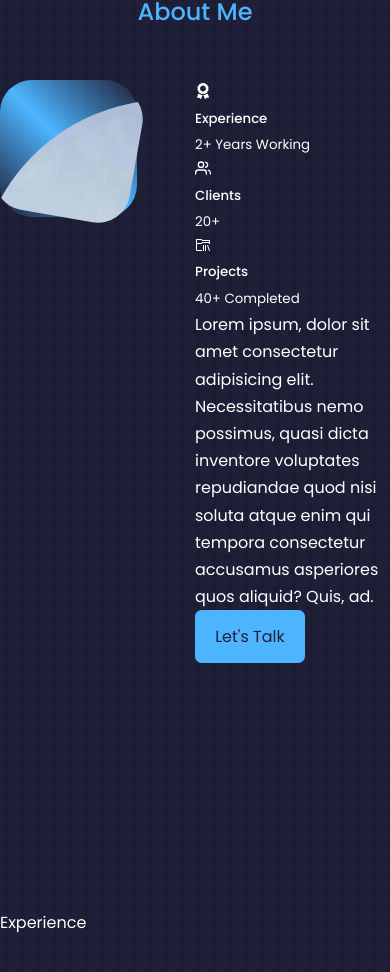
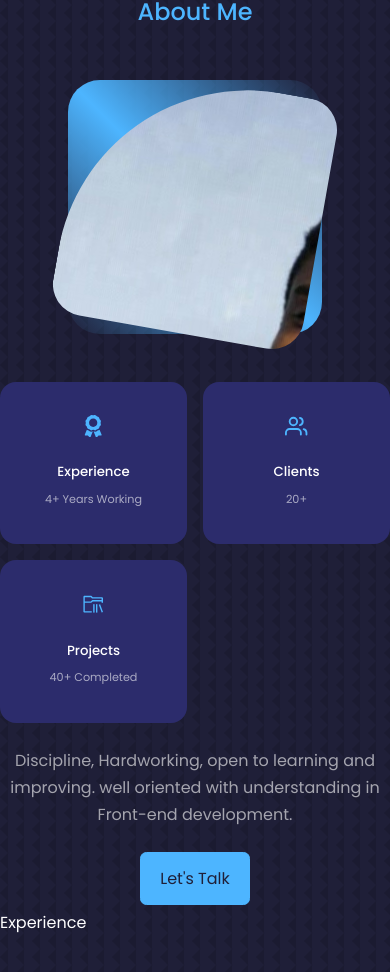
Before and after one commit to quarshie133/my-react-portfolio-website, a React (Create React App) app: page / in a window 390 px wide. Shown: the part 971-1943 px from the top of the page. Built offline with nearby package versions, Linux system fonts and the light colour scheme.

Commit message:
about layout styling

```diff
--- a/src/components/about/About.jsx
+++ b/src/components/about/About.jsx
@@ -22,7 +22,7 @@ const About = () => {
             <article className="about__card">
               <FaAward className="about__icon" />
               <h5>Experience</h5>
-              <small>2+ Years Working</small>
+              <small>4+ Years Working</small>
             </article>
 
             <article className="about__card">
@@ -36,14 +36,14 @@ const About = () => {
               <h5>Projects</h5>
               <small>40+ Completed</small>
             </article>
-            <p>
-              Lorem ipsum, dolor sit amet consectetur adipisicing elit.
-              Necessitatibus nemo possimus, quasi dicta inventore voluptates
-              repudiandae quod nisi soluta atque enim qui tempora consectetur
-              accusamus asperiores quos aliquid? Quis, ad.
-            </p>
-            <a href="#contact" className="btn btn-primary">Let's Talk</a>
           </div>
+          <p>
+            Discipline, Hardworking, open to learning and improving. well
+            oriented with understanding in Front-end development.
+          </p>
+          <a href="#contact" className="btn btn-primary">
+            Let's Talk
+          </a>
         </div>
       </div>
     </section>
--- a/src/components/about/about.css
+++ b/src/components/about/about.css
@@ -2,6 +2,7 @@
   display: grid;
   grid-template-columns: 35% 50%;
   gap: 15%;
+  /* gap: 10%; */
 }
 
 .about__me {
@@ -19,9 +20,92 @@
 }
 
 .about__me-image {
-    width: 100%;
-    height: 100%;
-    border-radius: 2rem;
-    overflow: hidden;
-    transform: rotate(10deg);
+  width: 100%;
+  height: 100%;
+  border-radius: 2rem;
+  overflow: hidden;
+  transform: rotate(10deg);
+  transition: var(--transition);
 }
+
+.about__me-image:hover {
+  transform: rotate(0);
+}
+
+.about__cards {
+  display: grid;
+  grid-template-columns: repeat(3, 1fr);
+  gap: 1.5rem;
+}
+
+.about__card {
+  background: var(--color-bg-variant);
+  border: 1px solid transparent;
+  border-radius: 1rem;
+  padding: 2rem;
+  text-align: center;
+  transition: var(--transition);
+}
+
+.about__card:hover {
+  background: transparent;
+  border-color: var(--color-primary-variant);
+  cursor: default;
+}
+
+.about__icon {
+  color: var(--color-primary);
+  font-size: 1.4rem;
+  margin-bottom: 1rem;
+}
+
+.about__icon h5 {
+  font-size: 0.95rem;
+}
+
+.about__card small {
+  font-size: 0.7rem;
+  color: var(--color-light);
+}
+
+.about__content p {
+  margin: 2rem 0 2.6rem;
+  color: var(--color-light);
+}
+
+/*============ MEDIA QUERIES (MEDIUM DEVICES) =========== */
+@media screen and (max-width: 1024px) {
+
+  .about__container {
+    grid-template-columns: 1fr;
+    gap: 0;
+  }
+  .about__me {
+    width: 50%;
+    margin: 2rem auto 4rem;
+  }
+  .about__content p {
+    margin: 1rem 0 1.5rem;
+  }
+}
+
+/*============ MEDIA QUERIES (MEDIUM DEVICES) =========== */
+@media screen and (max-width: 600px) {
+  .about__me {
+    width: 65%;
+    margin: 0 auto 3rem;
+  }
+
+  .about__cards {
+    grid-template-columns: 1fr 1fr;
+    gap: 1rem;
+  }
+
+  .about__content {
+    text-align: center;
+  }
+
+  .about__content p {
+    margin: 1.5rem 0;
+  }
+}
--- a/src/index.css
+++ b/src/index.css
@@ -1,4 +1,4 @@
-@import url("https://fonts.googleapis.com/css2?family=Poppins:wght@300;400;500;600&display=swap");
+ @import url("https://fonts.googleapis.com/css2?family=Poppins:wght@300;400;500;600&display=swap");
 * {
   margin: 0;
   padding: 0;
@@ -124,7 +124,7 @@ a:hover {
   }
 }
 /*============= MEDIA QUERIES (SMALL DEVICES) =========== */
-@media screen and (max-width: 600px) {
+ @media screen and (max-width: 600px) {
   .container {
     width: var(--container-width-sm);
   }
@@ -133,3 +133,10 @@ a:hover {
      margin-bottom: 2rem;
   }
 }
+
+
+.heading {
+  font-size: 50px;
+  font-weight: bold;
+  border-bottom: 5px solid black;
+}
--- a/src/index.js
+++ b/src/index.js
@@ -3,9 +3,10 @@ import ReactDOM from "react-dom/client";
 import App from "./App.jsx";
 import "./index.css";
 
+
 const root = ReactDOM.createRoot(document.getElementById("root"));
 root.render(
   <React.StrictMode>
-    <App />
+   <App />
   </React.StrictMode>
 );
```
